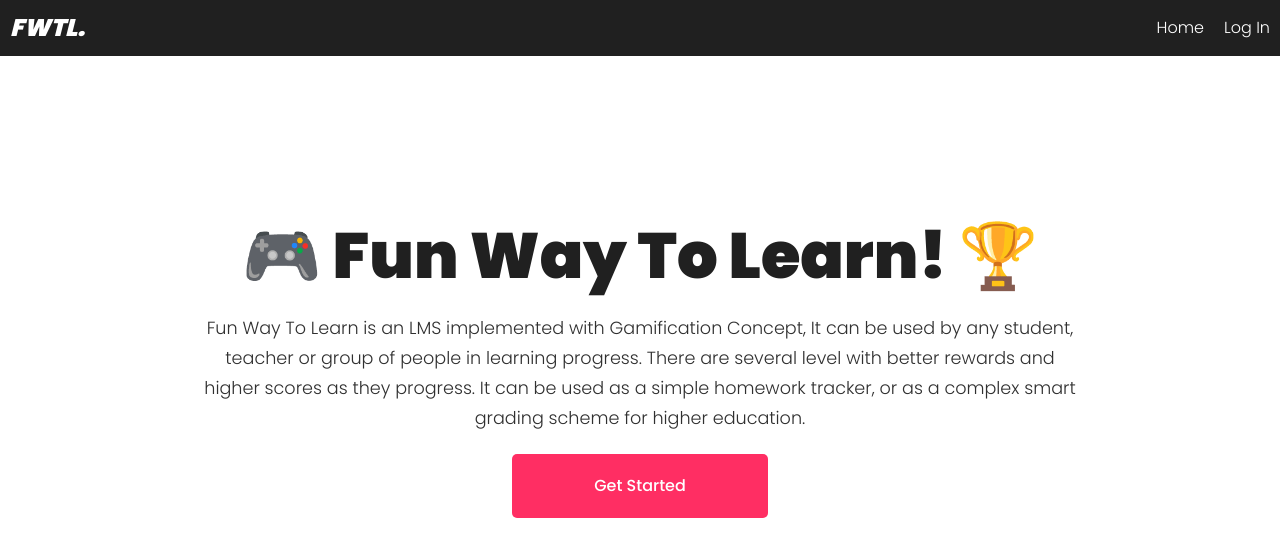
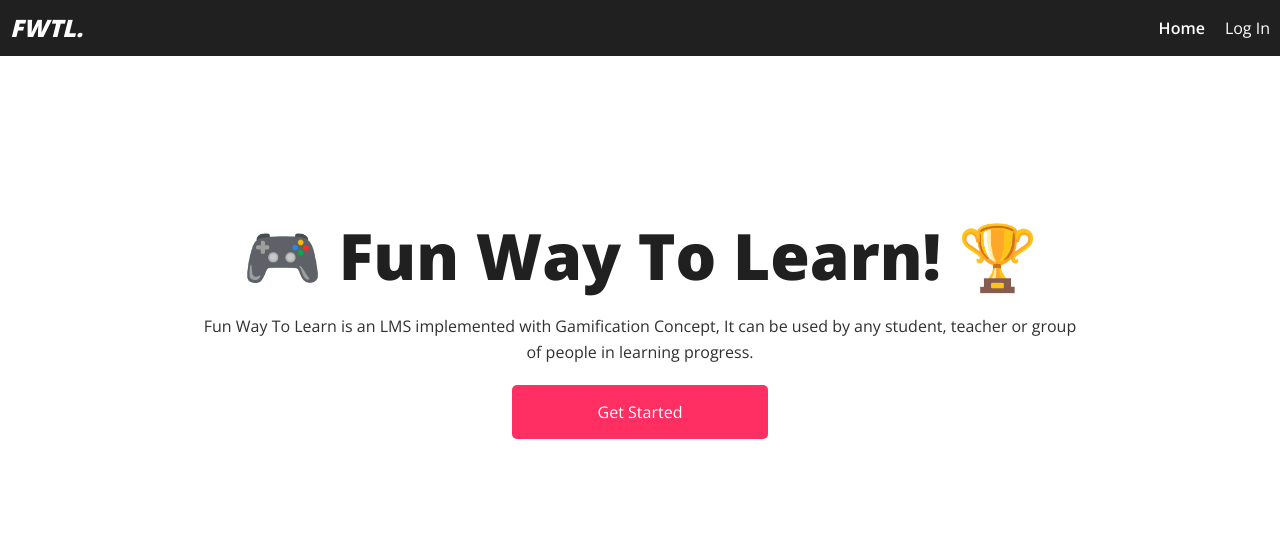
Before and after one commit to ichsanseanaldi/lms-app-react, a React (Create React App) app: page / in a window 1280 px wide. Shown: the top 556 px of the page. Built offline with nearby package versions, Linux system fonts and the light colour scheme.

Commit message:
style fix

```diff
--- a/public/index.html
+++ b/public/index.html
@@ -8,7 +8,7 @@
     <link rel="apple-touch-icon" href="%PUBLIC_URL%/logo192.png" />
     <link rel="preconnect" href="https://fonts.googleapis.com">
     <link rel="preconnect" href="https://fonts.gstatic.com" crossorigin>
-    <link href="https://fonts.googleapis.com/css2?family=Poppins:wght@300;500;900&display=swap" rel="stylesheet">
+    <link href="https://fonts.googleapis.com/css2?family=Open+Sans:wght@300;400;600;800&display=swap" rel="stylesheet">
     <title>FWTL App</title>
   </head>
   <body>
--- a/src/components/LandingPage.js
+++ b/src/components/LandingPage.js
@@ -16,13 +16,19 @@ export const LandingPage = () => {
 
             <StyledWrapper flex="flex" main direction="column" justifyContent="center" alignItems="center">
 
-                <StyledHeading backgroundcolor={black} landing>&#x1F3AE; Fun Way To Learn! &#x1F3C6;</StyledHeading>
+                <StyledHeading
+                    backgroundcolor={black}
+                    landing
+                >
+                    <span className='main-emoji'>&#x1F3AE; </span>
+                    Fun Way <br className='space'/> To Learn!
+                    <span className='main-emoji'> &#x1F3C6;</span>
+
+                </StyledHeading>
 
                 <p className='text-center main-paragraph'>
                     Fun Way To Learn is an LMS implemented with Gamification Concept,
                     It can be used by any student, teacher or group of people in learning progress.
-                    There are several level with better rewards and higher scores as they progress.
-                    It can be used as a simple homework tracker, or as a complex smart grading scheme for higher education.
                 </p>
 
                 <StyledButton
--- a/src/components/Login.js
+++ b/src/components/Login.js
@@ -22,11 +22,11 @@ export const Login = () => {
     const navigate = useNavigate();
 
     const handleUsername = (e) => {
-        setUsername(e.target.value)
+        // setUsername(e.target.value)
     }
 
     const handlePassword = (e) => {
-        setPassword(e.target.value)
+        // setPassword(e.target.value)
     }
 
     const authLogin = async (e) => {
--- a/src/components/partials/Form.js
+++ b/src/components/partials/Form.js
@@ -34,11 +34,10 @@ export const Form = (props) => {
                         props.typeTwo && <InputGroup type={props.typeTwo} name={props.nameTwo} placeholder={props.nameTwo} value={props.valueTwo} onChange={props.onChangeTwo} login={props.login} disabled/>
                     }
                 </div>
-                <StyledButton width="100%" color={white} backgroundcolor={primary}>Submit</StyledButton>
-                <p className='red'>
-                    Due to Terms Changes in Heroku as hosting provider,
-                    entire app functionality will be disabled start from 28-Nov-2022,
-                    any and all interactions after login are inaccessible.
+                {/* <StyledButton width="100%" color={white} backgroundcolor={primary}>Submit</StyledButton> */}
+                <p className='red m-t-10'>
+                    Due to term changes, entire app functionality will be disabled,
+                    any interactions after login are no longer accesible.
                 </p>
                 <p className='m-t-10'>
                     However, the source code are available in
--- a/src/components/partials/NavBar.js
+++ b/src/components/partials/NavBar.js
@@ -2,6 +2,9 @@ import React from 'react'
 import { Link } from 'react-router-dom'
 
 export const NavBarLanding = () => {
+
+    const path = window.location.pathname;
+
     return (
         <div className='fixed-nav'>
             <div className='flex nav-main'>
@@ -15,10 +18,10 @@ export const NavBarLanding = () => {
                     </h2>
                 </div>
                 <div className='flex flex-j-end nav-link-group'>
-                    <div className='link-nav-main'>
+                    <div className={`link-nav-main ${path === '/' ? 'active' : ''}`}>
                         <Link to={'/'}>Home</Link>
                     </div>
-                    <div className='link-nav-main'>
+                    <div className={`link-nav-main ${path === '/login' ? 'active' : ''}`}>
                         <Link to={'/login'}>Log In</Link>
                     </div>
                 </div>
--- a/src/style/GlobalStyle.style.js
+++ b/src/style/GlobalStyle.style.js
@@ -10,18 +10,18 @@ export const GlobalStyled = createGlobalStyle`
     }
 
     body{
-        font-family: 'Poppins', Arial, sans-serif;
+        font-family: 'Open Sans', sans-serif;
         font-size: 16px;
         color:#303030;
         background-color:#FFF;
+        user-select:none;
         line-height:1.5;
-        user-select:none;
     }
 
    a,ul,ol,span,p,label,button,::placeholder{
-        font-family:'Poppins', Arial, sans-serif ;
+        font-family:'Open Sans', sans-serif ;
         transition:0.3s ;
-        font-weight:300 ;
+        font-weight:400 ;
     }
 
     ul,ol{
--- a/src/style/components/StyledButton.js
+++ b/src/style/components/StyledButton.js
@@ -3,7 +3,7 @@ import styled from 'styled-components';
 
 export const StyledButton = styled.button`
 
-    padding: 20px;
+    padding: 15px;
     margin: 10px 0;
     border-radius:5px;
     font-weight:500;
@@ -15,7 +15,7 @@ export const StyledButton = styled.button`
     text-align:${props => props.textAlign};
 
     @media (max-width:800px){
-        width:${props => props.main && '100%'};
+        width:${props => props.main && 'fit-content'};
     }
 
 `
--- a/src/style/components/StyledHeading.js
+++ b/src/style/components/StyledHeading.js
@@ -1,21 +1,19 @@
 import styled from 'styled-components';
-import { primary, yellow } from '../ColorVariable';
 
 export const StyledHeading = styled.h1`
 
     font-size: ${props => props.landing ? '64px' : '3em'} ;
     position:relative ;
     z-index: 1;
-    font-weight:bolder;
+    font-weight:800;
     color:${props => props.backgroundcolor};
 
     @media (max-width:800px){
-        font-size: ${props => props.landing && '46px'};
+        font-size: ${props => props.landing && '50px'};
     }
 
     @media (max-width:500px){
         ${props => props.landing && `
-            font-size:28px;
             text-align:center;
         `};
     }
--- a/src/style/components/StyledTextarea.js
+++ b/src/style/components/StyledTextarea.js
@@ -7,6 +7,6 @@ export const StyledTextArea = styled.textarea`
     padding:10px 15px;
     margin:5px 0 ;
     width:100% ;
-    font-family:'Roboto', sans-serif;
+    font-family:inherit;
 
 `
--- a/src/style/index.css
+++ b/src/style/index.css
@@ -1,18 +1,21 @@
 #materi-wrapper{
     font-size: 0.9em !important;
-    font-family: 'Roboto',sans-serif !important;
+    font-family: 'Open Sans',sans-serif !important;
 }
 
 #materi-wrapper > *{
     line-height: 2.5 !important;
 }
 
+.space{
+    display: none;
+}
+
 .main-paragraph{
-    line-height: 1.7;
-    font-size: 1.1rem;
-    font-weight: 300;
+    font-weight: 400;
     padding: 10px;
     width: 70%;
+    line-height: 1.6;
 }
 
 .fixed-nav{
@@ -202,6 +205,10 @@
     align-items: center;
     padding: 10px 0;
     margin-left: 20px;
+}
+
+.link-nav-main.active > a{
+    font-weight: 600;
 }
 
 .brand,.form-header{
@@ -502,16 +509,17 @@ a:hover .rotate-anim-hov{
 
 }
 
-@media (max-width:800px){
+
+@media (max-width:850px){
+
+    .main-emoji{
+        display: none;
+    }
 
     .brand,
     strong{
         font-size: 1.2em;
         padding: 10px 0;
-    }
-
-    .nav-main{
-        width: 500px;
     }
 
     .brand .link-nav{
@@ -645,12 +653,8 @@ a:hover .rotate-anim-hov{
 
 @media (max-width:530px){
 
-    .main-paragraph{
-        font-size: 1rem;
-    }
-
-    .landing-desc{
-        font-size: 0.9rem;
+    .space{
+        display: block;
     }
 
     .row-admin > *{
@@ -659,8 +663,8 @@ a:hover .rotate-anim-hov{
     }
 
     .nav-main{
-        width: 300px;
-        padding: 5px 0;
+        width: 100%;
+        padding: 5px 15px;
     }
 
     .nav-link-group{
```
Also changed, not shown: src/style/components/StyledTable.js (+5 -6 lines).
